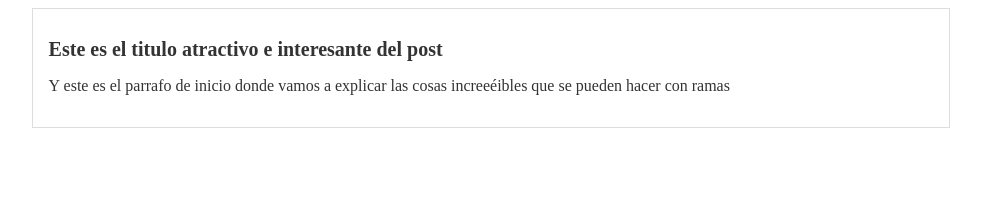
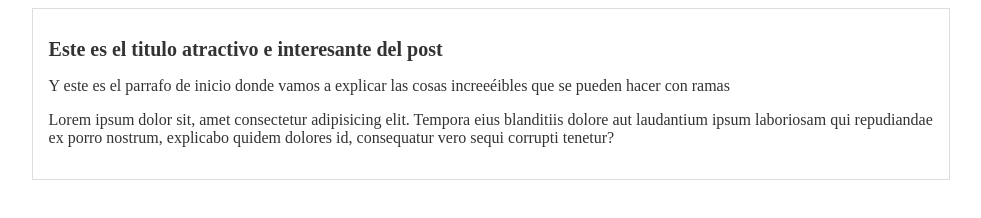
Before and after one commit to pepzarate/practica_git, a plain HTML site: page blogpost.html in a window 1280 px wide. Shown: the whole page, without its empty margins (149-1130 px from the left). Drawn offline with Linux system fonts and the light colour scheme.

Commit message:
Agregado el contenido adicional del blog

```diff
--- a/blogpost.html
+++ b/blogpost.html
@@ -11,6 +11,7 @@
         <div id="post">
             <h1>Este es el titulo atractivo e interesante del post</h1>
             <p>Y este es el parrafo de inicio donde vamos a explicar las cosas increeéibles que se pueden hacer con ramas</p>
+            <p>Lorem ipsum dolor sit, amet consectetur adipisicing elit. Tempora eius blanditiis dolore aut laudantium ipsum laboriosam qui repudiandae ex porro nostrum, explicabo quidem dolores id, consequatur vero sequi corrupti tenetur?</p>
         </div>
     </div>
 </body>
--- a/css/style.css
+++ b/css/style.css
@@ -2,7 +2,7 @@
 body{
     color: #333;
     text-align: center;
-    font-style: Roboto, serif;
+    font-style: Arial;
 }
 #container{
     width: 70%;
```
